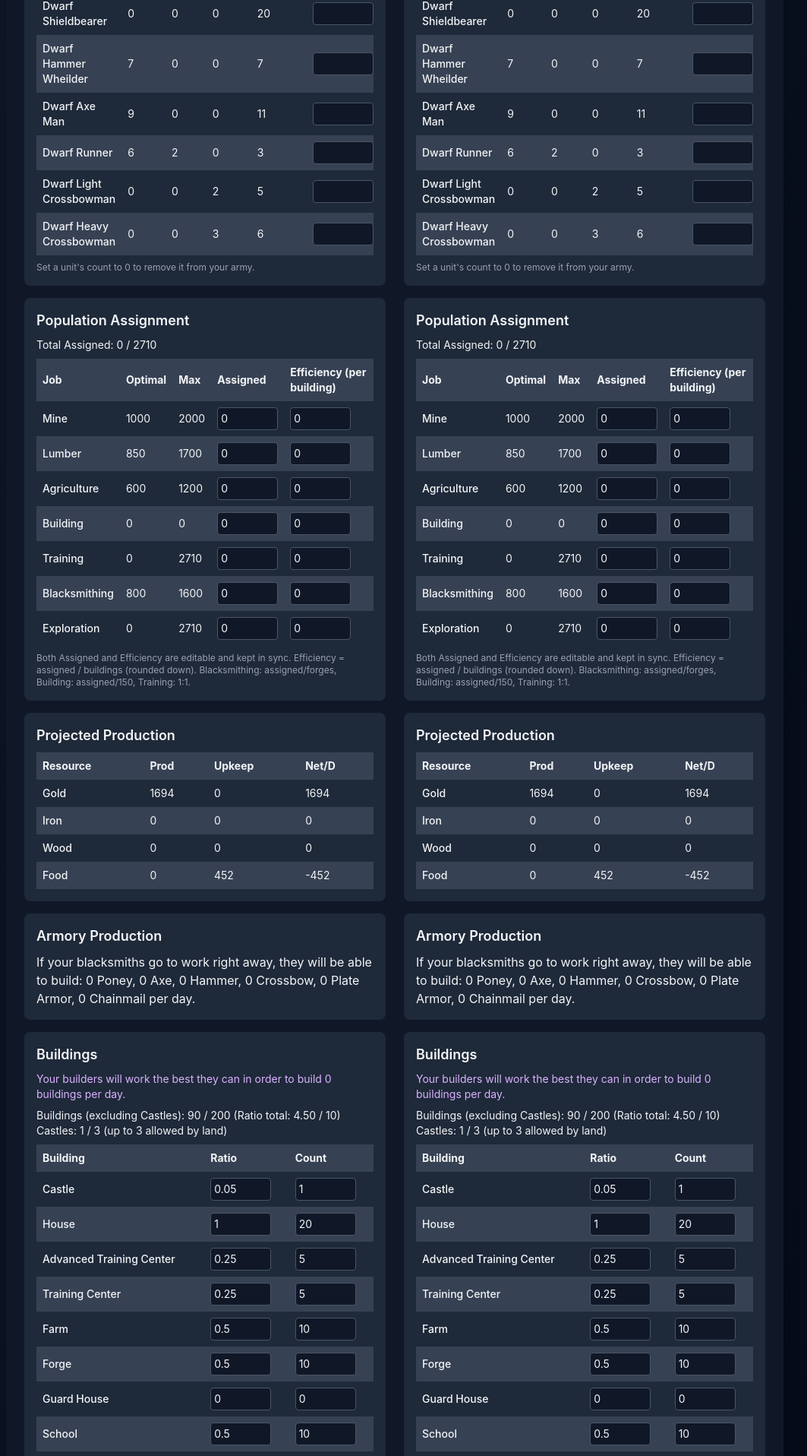
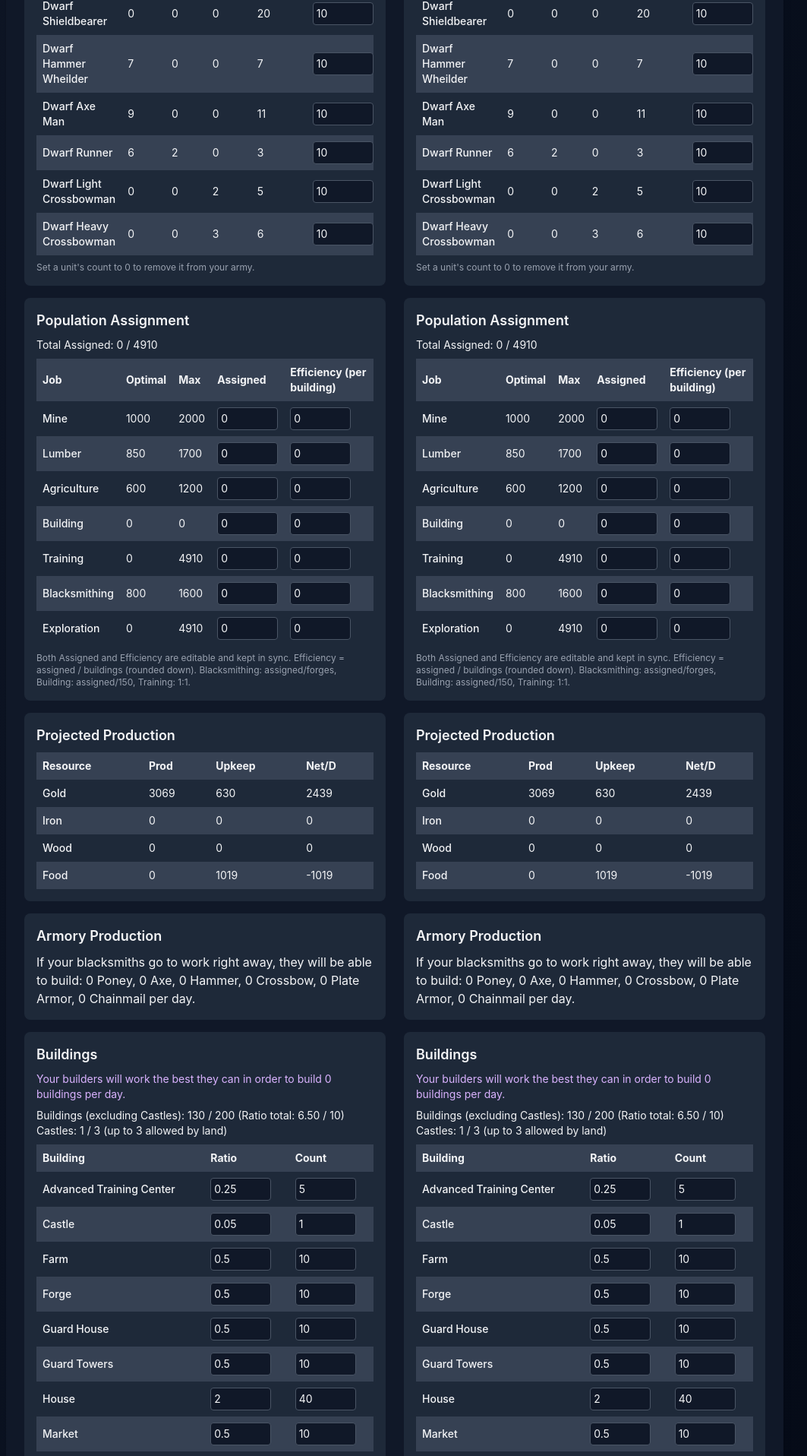
Before and after one commit to ThomasVickers-Regis/thardferr-calculator, a Next.js app: page / in a window 1280 px wide. Shown: the part 858-2774 px from the top of the page at 76% size, without its empty margins (120-1183 px from the left). Built offline with nearby package versions, Linux system fonts and the light colour scheme.

Commit message:
updated mostly working

```diff
--- a/app/page.tsx
+++ b/app/page.tsx
@@ -21,6 +21,13 @@ const getUnitsForRace = (race: string) => {
   return Object.entries(UNIT_DATA)
     .filter(([unit]) => unit.toLowerCase().startsWith(lower))
     .map(([unit]) => unit);
+};
+// Add getDefaultArmy above MainApp
+const getDefaultArmy = (race: string) => {
+  const units = getUnitsForRace(race);
+  const army: Army = {};
+  units.forEach(unit => { army[unit] = 10; });
+  return army;
 };
 
 // ArmyInput component: allows user to set quantities for all unit types
@@ -61,7 +68,7 @@ const ArmyInput = ({ armyName, army, setArmy, units }: { armyName: string; army:
                       type="number"
                       min={0}
                       className="w-20 p-1 rounded bg-gray-900 text-gray-100 border border-gray-600 focus:outline-none focus:ring-2 focus:ring-purple-500"
-                      value={army[unit] || ''}
+                      value={army[unit] !== undefined ? army[unit] : 0}
                       onChange={e => handleChange(unit, e.target.value)}
                       title={`Set number of ${unit}`}
                     />
@@ -77,29 +84,34 @@ const ArmyInput = ({ armyName, army, setArmy, units }: { armyName: string; army:
   );
 };
 // Utility: Calculate KS (Kingdom Strength) based on army and buildings
-function calculateKS(army: Army, buildings: any) {
-  // Simple: sum of all unit attack + defense
+function calculateKS(army: Army, buildings: any, population: any, techLevels: any, strategy: any, race: string) {
   let ks = 0;
+  // Units: 2.5 KS per unit
   for (const [unit, count] of Object.entries(army)) {
     if (count > 0 && UNIT_DATA[unit]) {
-      const stats = UNIT_DATA[unit];
-      ks += (stats.melee + stats.short + stats.range + stats.defense) * count;
+      ks += 2.5 * count;
     }
   }
-  // Add building bonuses (example values, adjust as needed)
+  // Buildings: 3 KS per building (except Castles)
   if (buildings) {
-    ks += (buildings['Castle'] || 0) * 50;
-    ks += (buildings['House'] || 0) * 2;
-    ks += (buildings['Training Center'] || 0) * 10;
-    ks += (buildings['Advanced Training Center'] || 0) * 20;
-    ks += (buildings['Guard House'] || 0) * 5;
-    ks += (buildings['Medical Center'] || 0) * 5;
-    // Add more building effects as needed
+    for (const [b, count] of Object.entries(buildings)) {
+      if (b === 'Castle') continue;
+      ks += 3 * (typeof count === 'number' ? count : 0);
+    }
+    // Castles: 1500 KS each
+    ks += (buildings['Castle'] || 0) * 1500;
   }
+  // Tech levels: 1000 KS per level
+  if (techLevels) {
+    for (const lvl of Object.values(techLevels)) {
+      ks += 1000 * (typeof lvl === 'number' ? lvl : parseInt(lvl as string) || 0);
+    }
+  }
+  // No population bonus for now
   return Math.round(ks);
 }
 // KingdomStatsInput component: allows user to set kingdom stats, tech levels, and strategy
-const KingdomStatsInput = ({ kingdomName, stats, setStats, techLevels, setTechLevels, strategy, setStrategy }: any) => {
+const KingdomStatsInput = ({ kingdomName, stats, setStats, techLevels, setTechLevels, strategy, setStrategy, calculatedPopulation }: any) => {
   // Handler for stat changes
   const handleStatChange = (field: string, value: string) => {
     setStats({ ...stats, [field]: parseInt(value) || 0 });
@@ -148,9 +160,9 @@ const KingdomStatsInput = ({ kingdomName, stats, setStats, techLevels, setTechLe
             type="number"
             min={0}
             className="w-full p-1 rounded bg-gray-900 text-gray-100 border border-gray-600 focus:outline-none focus:ring-2 focus:ring-purple-500"
-            value={stats.Population || ''}
-            onChange={e => handleStatChange('Population', e.target.value)}
-            title="Total population"
+            value={calculatedPopulation}
+            readOnly
+            title="Total population (auto-calculated from buildings)"
           />
         </div>
         <div>
@@ -405,15 +417,21 @@ const UnitEfficiencyTable = ({ techLevels, strategy }: { techLevels: any; strate
 
 // BuildingTable component: shows and edits building counts for a kingdom
 const BuildingTable = ({ buildings, setBuildings, land, castles, race, population }: any) => {
-  // List of building keys (order: Castle, House, ATC, TC, then others)
+  // List of building keys in in-game order
   const buildingOrder = [
+    'Advanced Training Center',
     'Castle',
+    'Farm',
+    'Forge',
+    'Guard House',
+    'Guard Towers',
     'House',
-    'Advanced Training Center',
+    'Market',
+    'Medical Center',
+    'Mill',
+    'Mine',
+    'School',
     'Training Center',
-    ...Object.keys(BUILDING_DATA).filter(
-      b => !['Castle', 'House', 'Advanced Training Center', 'Training Center'].includes(b)
-    )
   ];
 
   // State for ratios and manual overrides
@@ -432,10 +450,11 @@ const BuildingTable = ({ buildings, setBuildings, land, castles, race, populatio
   // Helper: get default ratio for a building
   function getDefaultRatio(b: string) {
     if (b === 'Castle') return 1 / (land || 20);
-    if (b === 'House') return 20 / (land || 20);
+    if (b === 'House') return 2;
+    if (b === 'Guard House') return 0.5;
     if (b === 'Advanced Training Center') return 5 / (land || 20);
     if (b === 'Training Center') return 5 / (land || 20);
-    if (b === 'Medical Center' || b === 'Guard House') return 0;
+    if (b === 'Medical Center') return 0;
     return 10 / (land || 20);
   }
 
@@ -997,8 +1016,8 @@ const ProjectedProduction = ({ population, buildings, army, land, race }: any) =
 
 export default function MainApp() {
   // State for both armies
-  const [yourArmy, setYourArmy] = useState<Army>({});
-  const [enemyArmy, setEnemyArmy] = useState<Army>({});
+  const [yourArmy, setYourArmy] = useState<Army>(() => getDefaultArmy(RACES[0]));
+  const [enemyArmy, setEnemyArmy] = useState<Army>(() => getDefaultArmy(RACES[0]));
   // State for kingdom stats (set default Land: 20, Castles: 1)
   const [yourKingdomStats, setYourKingdomStats] = useState<KingdomStats>({ KS: 100, Land: 20, Castles: 1 });
   const [enemyKingdomStats, setEnemyKingdomStats] = useState<KingdomStats>({ KS: 100, Land: 20, Castles: 1 });
@@ -1037,20 +1056,20 @@ export default function MainApp() {
 
   // Auto-calculate KS for your kingdom
   useEffect(() => {
-    const newKS = calculateKS(yourArmy, yourBuildings);
+    const newKS = calculateKS(yourArmy, yourBuildings, yourPopulation, yourTechLevels, yourStrategy, yourRace);
     if (yourKingdomStats.KS !== newKS) {
       setYourKingdomStats({ ...yourKingdomStats, KS: newKS });
     }
     // eslint-disable-next-line
-  }, [yourArmy, yourBuildings]);
+  }, [yourArmy, yourBuildings, yourPopulation, yourTechLevels, yourStrategy, yourRace]);
   // Auto-calculate KS for enemy kingdom
   useEffect(() => {
-    const newKS = calculateKS(enemyArmy, enemyBuildings);
+    const newKS = calculateKS(enemyArmy, enemyBuildings, enemyPopulation, enemyTechLevels, enemyStrategy, enemyRace);
     if (enemyKingdomStats.KS !== newKS) {
       setEnemyKingdomStats({ ...enemyKingdomStats, KS: newKS });
     }
     // eslint-disable-next-line
-  }, [enemyArmy, enemyBuildings]);
+  }, [enemyArmy, enemyBuildings, enemyPopulation, enemyTechLevels, enemyStrategy, enemyRace]);
 
   // Calculate total population for each kingdom
   const calcTotalPop = (buildings: any) => {
@@ -1065,6 +1084,14 @@ export default function MainApp() {
   };
   const yourTotalPop = calcTotalPop(yourBuildings);
   const enemyTotalPop = calcTotalPop(enemyBuildings);
+
+  // When race changes, reset army to 0 for all units of that race
+  useEffect(() => {
+    setYourArmy(getDefaultArmy(yourRace));
+  }, [yourRace]);
+  useEffect(() => {
+    setEnemyArmy(getDefaultArmy(enemyRace));
+  }, [enemyRace]);
 
   return (
     <main className="min-h-screen bg-gradient-to-br from-gray-900 to-gray-950 text-gray-100 font-sans p-4 flex flex-col items-center" style={{ fontFamily: 'Inter, sans-serif' }}>
@@ -1088,7 +1115,7 @@ export default function MainApp() {
               </select>
             </div>
             {/* Move KingdomStatsInput above ArmyInput */}
-            <KingdomStatsInput kingdomName="Your Kingdom" stats={yourKingdomStats} setStats={setYourKingdomStats} techLevels={yourTechLevels} setTechLevels={setYourTechLevels} strategy={yourStrategy} setStrategy={setYourStrategy} />
+            <KingdomStatsInput kingdomName="Your Kingdom" stats={yourKingdomStats} setStats={setYourKingdomStats} techLevels={yourTechLevels} setTechLevels={setYourTechLevels} strategy={yourStrategy} setStrategy={setYourStrategy} calculatedPopulation={yourTotalPop} />
             <ArmyInput
               armyName="Your Army"
               army={yourArmy}
@@ -1142,7 +1169,7 @@ export default function MainApp() {
               </select>
             </div>
             {/* Move KingdomStatsInput above ArmyInput */}
-            <KingdomStatsInput kingdomName="Enemy Kingdom" stats={enemyKingdomStats} setStats={setEnemyKingdomStats} techLevels={enemyTechLevels} setTechLevels={setEnemyTechLevels} strategy={enemyStrategy} setStrategy={setEnemyStrategy} />
+            <KingdomStatsInput kingdomName="Enemy Kingdom" stats={enemyKingdomStats} setStats={setEnemyKingdomStats} techLevels={enemyTechLevels} setTechLevels={setEnemyTechLevels} strategy={enemyStrategy} setStrategy={setEnemyStrategy} calculatedPopulation={enemyTotalPop} />
             <ArmyInput
               armyName="Enemy Army"
               army={enemyArmy}
--- a/data/buildingData.ts
+++ b/data/buildingData.ts
@@ -7,19 +7,129 @@ export type BuildingData = {
   training_rate?: number | null;
   defense_bonus?: number | null;
   healing_percent?: number | null;
+  optimal_workers?: number | null;
+  production_per_day?: number | null;
+  per_race_bonus?: { [race: string]: any };
+  unit_production?: { [race: string]: { [unit: string]: { per_building: number; per_day: number } } };
 };
 
 export const BUILDING_DATA: Record<string, BuildingData> = {
-  Farm: { cost: { gold: null, iron: null, wood: null }, production: { food: null }, housing: { peasants: null }, training_rate: null },
-  Forge: { cost: { gold: null, iron: null, wood: null }, production: { weapons: null }, housing: { peasants: null }, training_rate: null },
-  "Guard House": { cost: { gold: null, iron: null, wood: null }, defense_bonus: null, housing: { soldiers: null } },
-  "Training Center": { cost: { gold: null, iron: null, wood: null }, training_rate: null },
-  "Advanced Training Center": { cost: { gold: null, iron: null, wood: null }, training_rate: null },
-  School: { cost: { gold: null, iron: null, wood: null }, training_rate: null },
-  House: { cost: { gold: null, iron: null, wood: null }, housing: { peasants: null } },
-  Market: { cost: { gold: null, iron: null, wood: null } },
-  Mill: { cost: { gold: null, iron: null, wood: null }, production: { wood: null } },
-  Mine: { cost: { gold: null, iron: null, wood: null }, production: { iron: null } },
-  "Medical Center": { cost: { gold: null, iron: null, wood: null }, healing_percent: null },
-  Castle: { cost: { gold: null, iron: null, wood: null }, defense_bonus: null }
+  "Advanced Training Center": {
+    cost: { gold: 2250, iron: 150, wood: 150 },
+    unit_production: {
+      Dwarf: {
+        "Dwarf Shieldbearer": { per_building: 4, per_day: 1 },
+        "Dwarf Runner": { per_building: 5, per_day: 1 },
+        "Dwarf Heavy Crossbowman": { per_building: 5, per_day: 1 }
+      },
+      Elf: {
+        "Elf Mage": { per_building: 7, per_day: 1 },
+        "Elf Caragous": { per_building: 5, per_day: 1 },
+        "Elf Elite Archer": { per_building: 3, per_day: 1 }
+      },
+      Gnome: {
+        "Gnome Catapult": { per_building: 8, per_day: 1 },
+        "Gnome Rider": { per_building: 5, per_day: 1 },
+        "Gnome Balista": { per_building: 7, per_day: 1 }
+      },
+      Human: {
+        "Human Knight": { per_building: 6, per_day: 1 },
+        "Human Heavy Infantry": { per_building: 5, per_day: 1 },
+        "Human Mounted Archer": { per_building: 4, per_day: 1 }
+      },
+      Orc: {
+        "Orc Shadow Warrior": { per_building: 6, per_day: 1 },
+        "Orc Wolf Master": { per_building: 5, per_day: 1 },
+        "Orc Axe Thrower": { per_building: 5, per_day: 1 }
+      },
+      Undead: {
+        "Undead Dark Knight": { per_building: 6, per_day: 1 },
+        "Undead Abomination Caragous": { per_building: 5, per_day: 1 },
+        "Undead Wraith Rider": { per_building: 4, per_day: 1 }
+      }
+    }
+  },
+  Castle: { cost: { gold: 45000, iron: 1250, wood: 750 }, defense_bonus: null },
+  Farm: {
+    cost: { gold: 1500, iron: 0, wood: 100 },
+    production: { food: 100 },
+    optimal_workers: 60,
+    production_per_day: 100,
+    per_race_bonus: { Orc: { production_per_day: 115 } }
+  },
+  Forge: {
+    cost: { gold: 2250, iron: 50, wood: 50 },
+    optimal_workers: 80,
+    production_per_day: null
+  },
+  "Guard House": {
+    cost: { gold: 1500, iron: 0, wood: 75 },
+    housing: { soldiers: 40 },
+    per_race_bonus: { Orc: { housing: 50 }, Gnome: { housing: 60 } }
+  },
+  "Guard Towers": {
+    cost: { gold: 1200, iron: 15, wood: 75 },
+    defense_bonus: 40
+  },
+  House: {
+    cost: { gold: 1050, iron: 0, wood: 50 },
+    housing: { peasants: 100 }
+  },
+  Market: {
+    cost: { gold: 1500, iron: 50, wood: 150 },
+    production: { gold: null }
+  },
+  "Medical Center": {
+    cost: { gold: 3000, iron: 10, wood: 50 },
+    healing_percent: 20
+  },
+  Mill: {
+    cost: { gold: 450, iron: 0, wood: 50 },
+    production: { wood: 5 },
+    optimal_workers: 85,
+    production_per_day: 5,
+    per_race_bonus: { Elf: { production_per_day: 6 }, Orc: { production_per_day: 7 } }
+  },
+  Mine: {
+    cost: { gold: 600, iron: 100, wood: 50 },
+    production: { iron: 4 },
+    optimal_workers: 100,
+    production_per_day: 4,
+    per_race_bonus: { Dwarf: { production_per_day: 5 }, Orc: { production_per_day: 6 } }
+  },
+  School: {
+    cost: { gold: 750, iron: 50, wood: 100 },
+    housing: { wizards: 40 },
+    per_race_bonus: { Gnome: { housing: 60 } }
+  },
+  "Training Center": {
+    cost: { gold: 1800, iron: 125, wood: 125 },
+    unit_production: {
+      Dwarf: {
+        "Dwarf Hammer Wheilder": { per_building: 4, per_day: 1 },
+        "Dwarf Axe Man": { per_building: 5, per_day: 1 },
+        "Dwarf Light Crossbowman": { per_building: 3, per_day: 1 }
+      },
+      Elf: {
+        "Elf Swordman": { per_building: 3, per_day: 1 },
+        "Elf Lanceman": { per_building: 4, per_day: 1 },
+        "Elf Archer": { per_building: 2, per_day: 1 }
+      },
+      Gnome: {
+        "Gnome Infantry": { per_building: 3, per_day: 1 },
+        "Gnome Militia": { per_building: 1, per_day: 10 },
+        "Gnome Rock Thrower": { per_building: 1, per_day: 10 }
+      },
+      Human: {
+        "Human Infantry": { per_building: 3, per_day: 1 },
+        "Human Pikeman": { per_building: 4, per_day: 1 },
+        "Human Archer": { per_building: 3, per_day: 1 }
+      },
+      Orc: {
+        "Orc Rusher": { per_building: 3, per_day: 1 },
+        "Orc Slother": { per_building: 2, per_day: 1 },
+        "Orc Slinger": { per_building: 3, per_day: 1 }
+      }
+    }
+  }
 };
```
